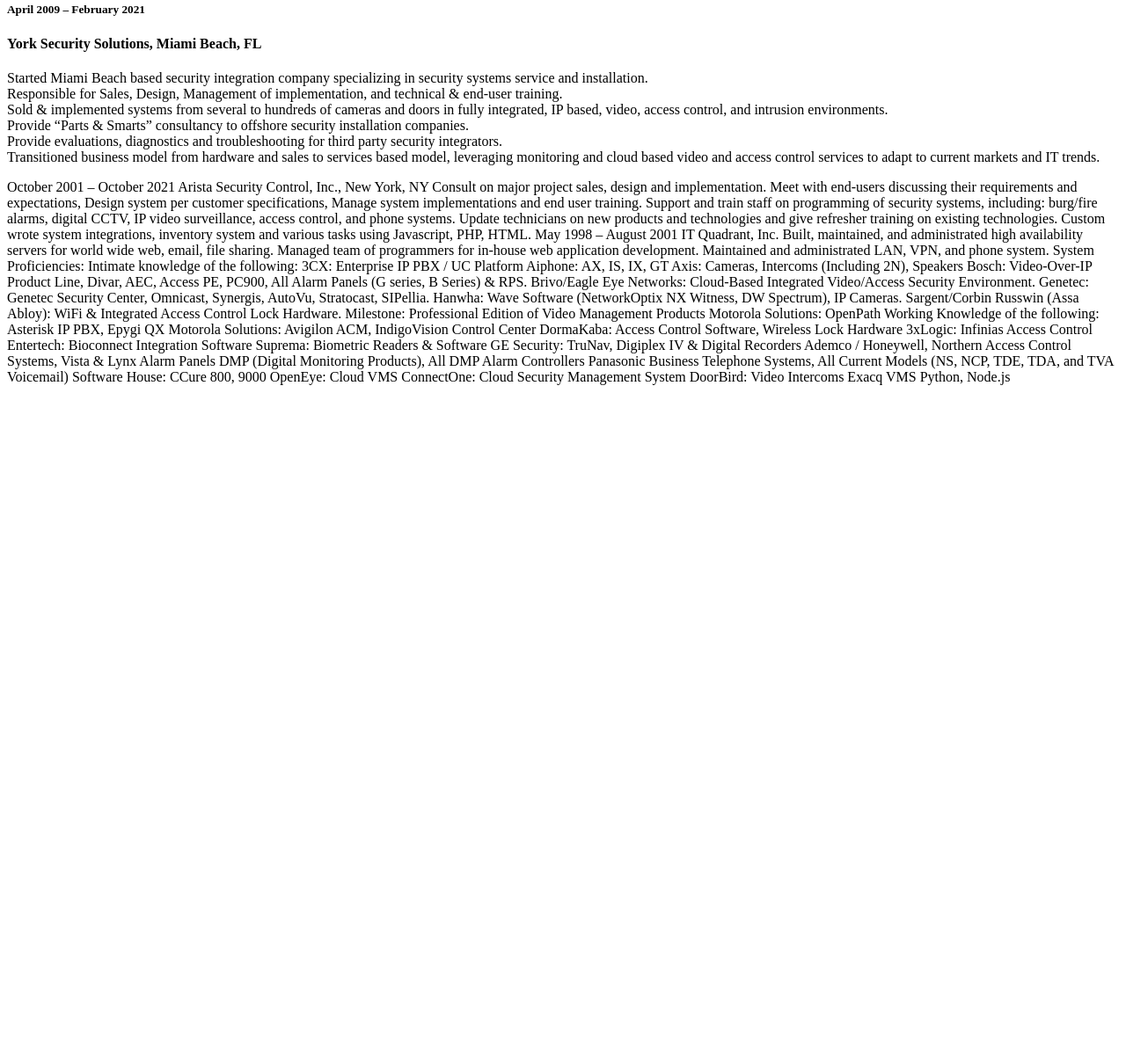
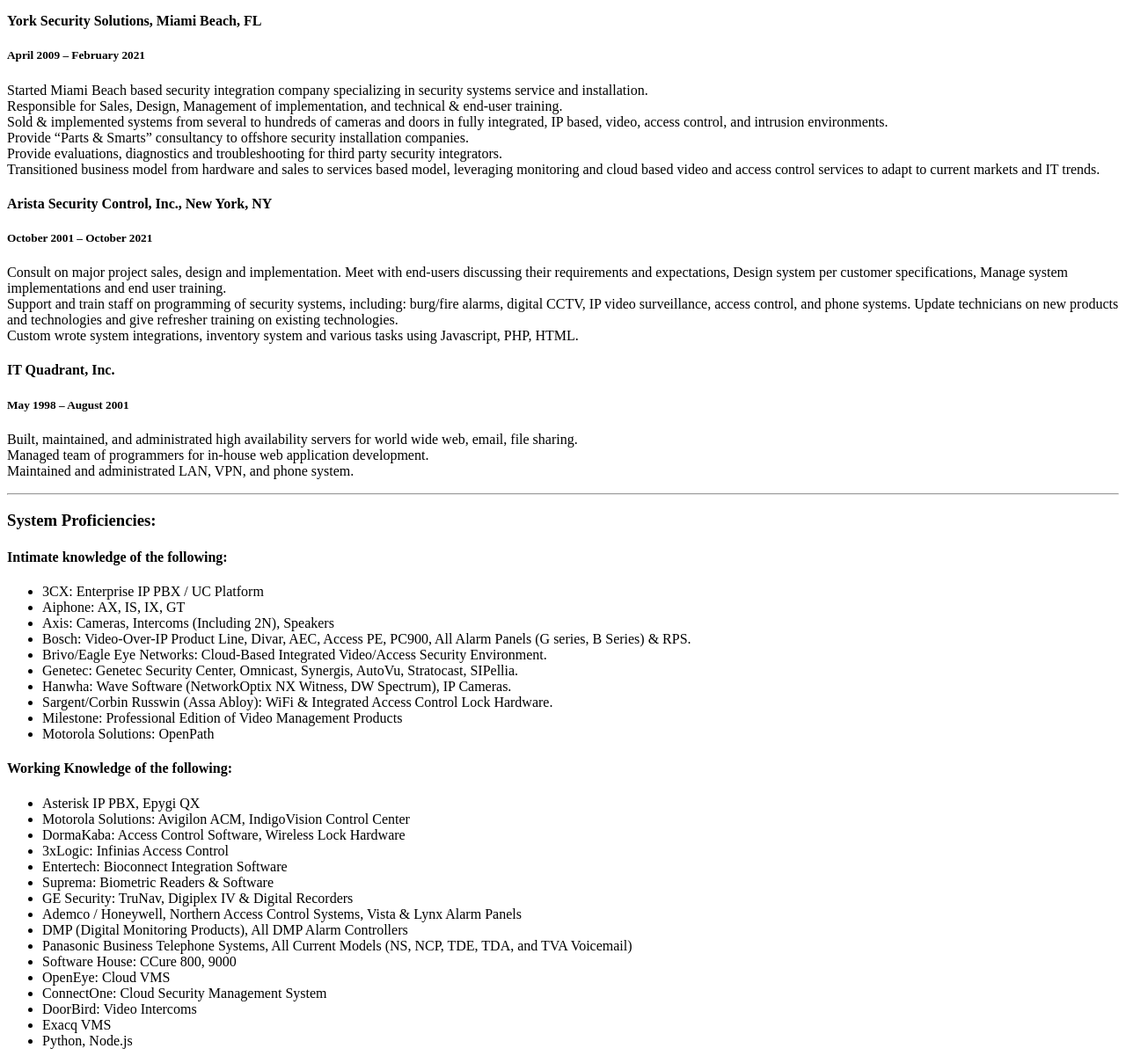
Before and after one commit to jamesbien/cv, a plain HTML site: page index.html in a window 1280 px wide. Shown: the part 359-1568 px from the top of the page at 88% size. Before the commit the page ends 805 px from the top, so only its background shows below. Drawn offline with Linux system fonts and the light colour scheme.

Commit message:
Updated to complete formatting

```diff
--- a/index.html
+++ b/index.html
@@ -1,6 +1,9 @@
+<!DOCTYPE html>
 <html>
 <head>
+  <meta charset="utf-8" />
   <title>SJB CV</title>
+  <link rel="stylesheet"  href="css/styles.css" />
 </head>
 <body>
   <h1>S. James Bienenfeld</h1>
@@ -20,8 +23,8 @@
 </li></ul></p>
 
 <h3>RELEVANT WORK EXPERIENCE:</h3>
+<h4>York Security Solutions, Miami Beach, FL</h4>
 <h5>April 2009 – February 2021</h5>
-<h4>York Security Solutions, Miami Beach, FL</h4>
 <p>Started Miami Beach based security integration company specializing in security systems service and installation.
 <br />Responsible for Sales, Design, Management of implementation, and technical & end-user training.
 <br />Sold & implemented systems from several to hundreds of cameras and doors in fully integrated, IP based, video, access control, and intrusion environments.
@@ -30,50 +33,55 @@
 <br />Transitioned business model from hardware and sales to services based model, leveraging monitoring and cloud based video and access control services to adapt to current markets and IT trends.
 </p>
 
-October 2001 – October 2021
-Arista Security Control, Inc., New York, NY
-Consult on major project sales, design and implementation.  Meet with end-users discussing their requirements and expectations, Design system per customer specifications, Manage system implementations and end user training.
-Support and train staff on programming of security systems, including: burg/fire alarms, digital CCTV, IP video surveillance, access control, and phone systems.  Update technicians on new products and technologies and give refresher training on existing technologies.
-Custom wrote system integrations, inventory system and various tasks using Javascript, PHP, HTML.
 
-May 1998 – August 2001
-IT Quadrant, Inc.
-Built, maintained, and administrated high availability servers for world wide web, email, file sharing.
-Managed team of programmers for in-house web application development.
-Maintained and administrated LAN, VPN, and phone system.
-System Proficiencies:
-Intimate knowledge of the following:
+<h4>Arista Security Control, Inc., New York, NY</h4>
+<h5>October 2001 – October 2021</h5>
+<p>Consult on major project sales, design and implementation.  Meet with end-users discussing their requirements and expectations, Design system per customer specifications, Manage system implementations and end user training.
+<br />Support and train staff on programming of security systems, including: burg/fire alarms, digital CCTV, IP video surveillance, access control, and phone systems.  Update technicians on new products and technologies and give refresher training on existing technologies.
+<br />Custom wrote system integrations, inventory system and various tasks using Javascript, PHP, HTML.
+</p>
 
-3CX: Enterprise IP PBX / UC Platform
-Aiphone: AX, IS, IX, GT
-Axis: Cameras, Intercoms (Including 2N), Speakers
-Bosch: Video-Over-IP Product Line, Divar,  AEC, Access PE, PC900, All Alarm Panels (G series, B Series) & RPS.
-Brivo/Eagle Eye Networks: Cloud-Based Integrated Video/Access Security Environment.
-Genetec: Genetec Security Center, Omnicast, Synergis, AutoVu, Stratocast, SIPellia.
-Hanwha: Wave Software (NetworkOptix NX Witness, DW Spectrum), IP Cameras.
-Sargent/Corbin Russwin (Assa Abloy): WiFi & Integrated Access Control Lock Hardware.
-Milestone: Professional Edition of Video Management Products
-Motorola Solutions: OpenPath
+<h4>IT Quadrant, Inc.</h4>
+<h5>May 1998 – August 2001</h5>
+<p>Built, maintained, and administrated high availability servers for world wide web, email, file sharing.
+<br />Managed team of programmers for in-house web application development.
+<br />Maintained and administrated LAN, VPN, and phone system.
+</p>
+<hr />
+<h3>System Proficiencies:</h3>
+<h4>Intimate knowledge of the following:</h4>
 
+<ul><li>3CX: Enterprise IP PBX / UC Platform
+</li><li>Aiphone: AX, IS, IX, GT
+</li><li>Axis: Cameras, Intercoms (Including 2N), Speakers
+</li><li>Bosch: Video-Over-IP Product Line, Divar,  AEC, Access PE, PC900, All Alarm Panels (G series, B Series) & RPS.
+</li><li>Brivo/Eagle Eye Networks: Cloud-Based Integrated Video/Access Security Environment.
+</li><li>Genetec: Genetec Security Center, Omnicast, Synergis, AutoVu, Stratocast, SIPellia.
+</li><li>Hanwha: Wave Software (NetworkOptix NX Witness, DW Spectrum), IP Cameras.
+</li><li>Sargent/Corbin Russwin (Assa Abloy): WiFi & Integrated Access Control Lock Hardware.
+</li><li>Milestone: Professional Edition of Video Management Products
+</li><li>Motorola Solutions: OpenPath
+</li></ul>
 
-Working Knowledge of the following:
+<h4>Working Knowledge of the following:</h4>
 
-Asterisk IP PBX, Epygi QX
-Motorola Solutions: Avigilon ACM, IndigoVision Control Center
-DormaKaba: Access Control Software, Wireless Lock Hardware
-3xLogic: Infinias Access Control
-Entertech: Bioconnect Integration Software
-Suprema: Biometric Readers & Software
-GE Security: TruNav, Digiplex IV & Digital Recorders
-Ademco / Honeywell, Northern Access Control Systems, Vista & Lynx Alarm Panels
-DMP (Digital Monitoring Products), All DMP Alarm Controllers
-Panasonic Business Telephone Systems, All Current Models (NS, NCP, TDE, TDA, and TVA Voicemail)
-Software House: CCure 800, 9000
-OpenEye: Cloud VMS
-ConnectOne: Cloud Security Management System
-DoorBird: Video Intercoms
-Exacq VMS
-Python, Node.js
+<ul><li>Asterisk IP PBX, Epygi QX
+</li><li>Motorola Solutions: Avigilon ACM, IndigoVision Control Center
+</li><li>DormaKaba: Access Control Software, Wireless Lock Hardware
+</li><li>3xLogic: Infinias Access Control
+</li><li>Entertech: Bioconnect Integration Software
+</li><li>Suprema: Biometric Readers & Software
+</li><li>GE Security: TruNav, Digiplex IV & Digital Recorders
+</li><li>Ademco / Honeywell, Northern Access Control Systems, Vista & Lynx Alarm Panels
+</li><li>DMP (Digital Monitoring Products), All DMP Alarm Controllers
+</li><li>Panasonic Business Telephone Systems, All Current Models (NS, NCP, TDE, TDA, and TVA Voicemail)
+</li><li>Software House: CCure 800, 9000
+</li><li>OpenEye: Cloud VMS
+</li><li>ConnectOne: Cloud Security Management System
+</li><li>DoorBird: Video Intercoms
+</li><li>Exacq VMS
+</li><li>Python, Node.js
+</li></ul>
 
 </body>
 </html>
```
